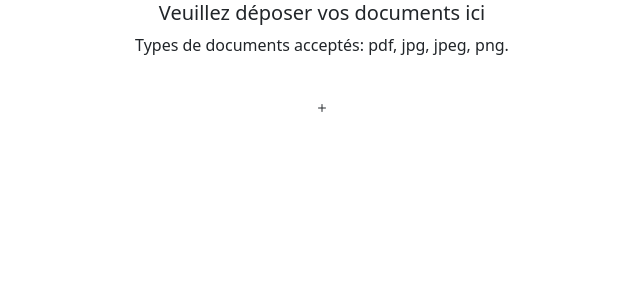
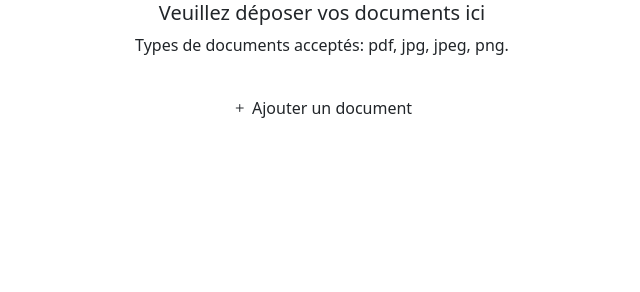
Before and after one commit to ThomasLosc/Childyo, a Symfony app: template templates/document/index.html.twig in a window 1280 px wide. Shown: the part 809-1101 px from the top of the page, without its empty margins (318-958 px from the left). Run offline with Twig, Linux system fonts and the light colour scheme; the template is opened without the code that fills it, so the values that code supplies are empty; some libraries are stand-ins or nearby versions.

Commit message:
mise à jour bouton ajouter un document

```diff
--- a/templates/document/index.html.twig
+++ b/templates/document/index.html.twig
@@ -54,6 +54,7 @@
 				<p class="lato-light-italic mb-4">Types de documents acceptés: pdf, jpg, jpeg, png.</p>
 				<a href="{{ path('app_document_new') }}" class="btn primary-btn lato-bold mt-2">
 					<i class="bi bi-plus"></i>
+					Ajouter un document
 				</a>
 			</div>
 		</div>
```
Lines whose indentation alone changed are shown as unchanged.
